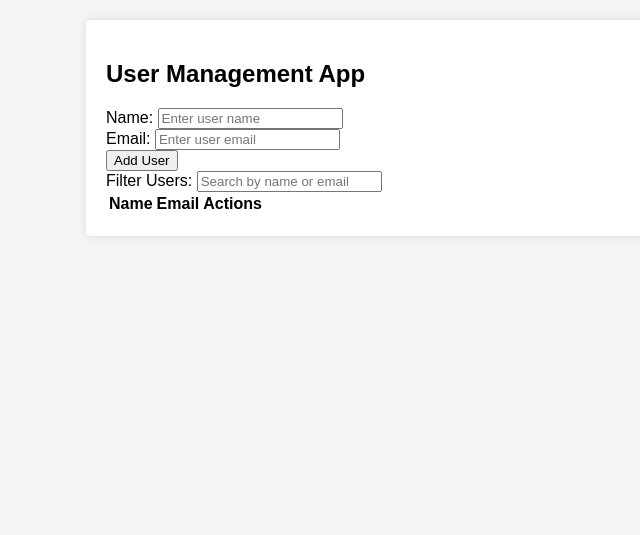
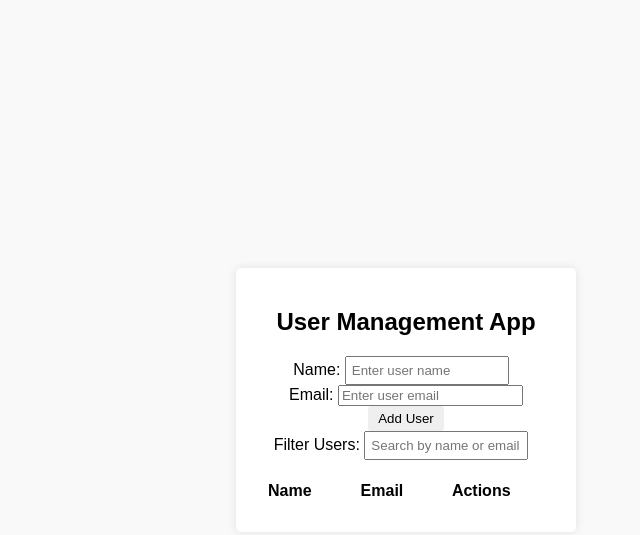
Before and after one commit to Tech-Workshop/user-management-app, a website: page Users.html in a window 1280 px wide. Shown: the whole page, without its empty margins (234-874 px from the left). Drawn offline with Linux system fonts and the light colour scheme.

Commit message:
style.css

```diff
--- a/style.css
+++ b/style.css
@@ -1,45 +1,66 @@
 body {
   font-family: Arial, sans-serif;
-  background-color: #f4f4f4;
+  background-color: #f9f9f9;
+  display: flex;
+  justify-content: center;
+  align-items: center;
+  height: 100vh;
   margin: 0;
-  padding: 20px;
 }
 
 .container {
-  max-width: 600px;
-  margin: auto;
-  background: #fff;
+  background-color: #fff;
   padding: 20px;
   border-radius: 5px;
   box-shadow: 0 0 10px rgba(0, 0, 0, 0.1);
+  text-align: center;
+  width: 300px;
 }
 
-h1 {
-  text-align: center;
+h2 {
+  margin-bottom: 20px;
 }
 
-#user-form {
-  display: flex;
-  justify-content: space-between;
+input[type="text"] {
+  padding: 5px;
+  margin-right: 10px;
+  width: 150px;
 }
 
-#user-form input {
-  flex: 1;
-  padding: 10px;
+button {
+  padding: 5px 10px;
+  border: none;
+  border-radius: 3px;
+  cursor: pointer;
 }
 
-#user-list {
-  list-style: none;
-  padding: 0;
+button.add {
+  background-color: #4CAF50;
+  color: white;
 }
 
-.user-item {
-  display: flex;
-  justify-content: space-between;
-  align-items: center;
-  margin: 10px 0;
+button.edit {
+  background-color: #4CAF50;
+  color: white;
+  margin-right: 5px;
 }
 
-.user-item button {
-  margin-left: 10px;
+button.delete {
+  background-color: #f44336;
+  color: white;
 }
+
+table {
+  width: 100%;
+  margin-top: 10px;
+}
+
+table th, table td {
+  padding: 10px;
+  text-align: left;
+}
+
+table tbody tr td:last-child {
+  display: flex;
+  justify-content: center;
+}
```
